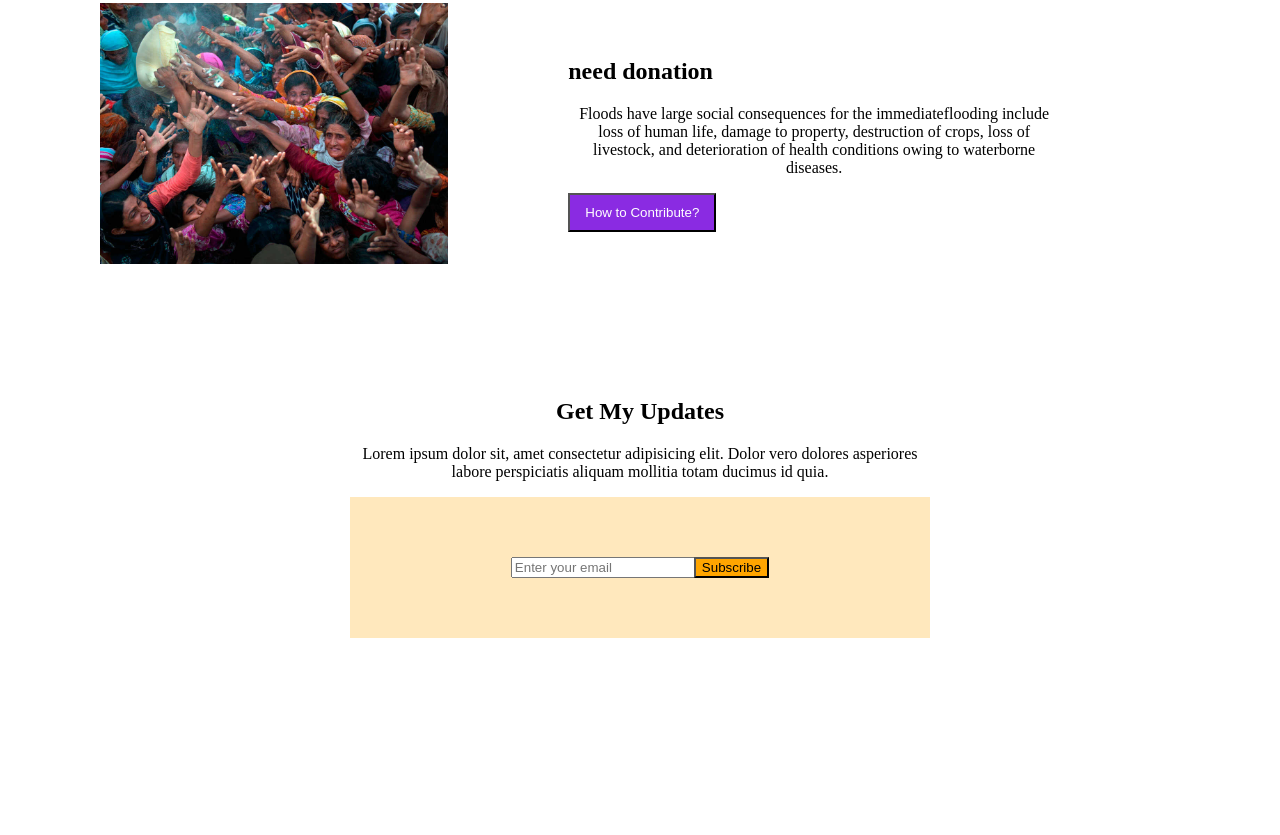
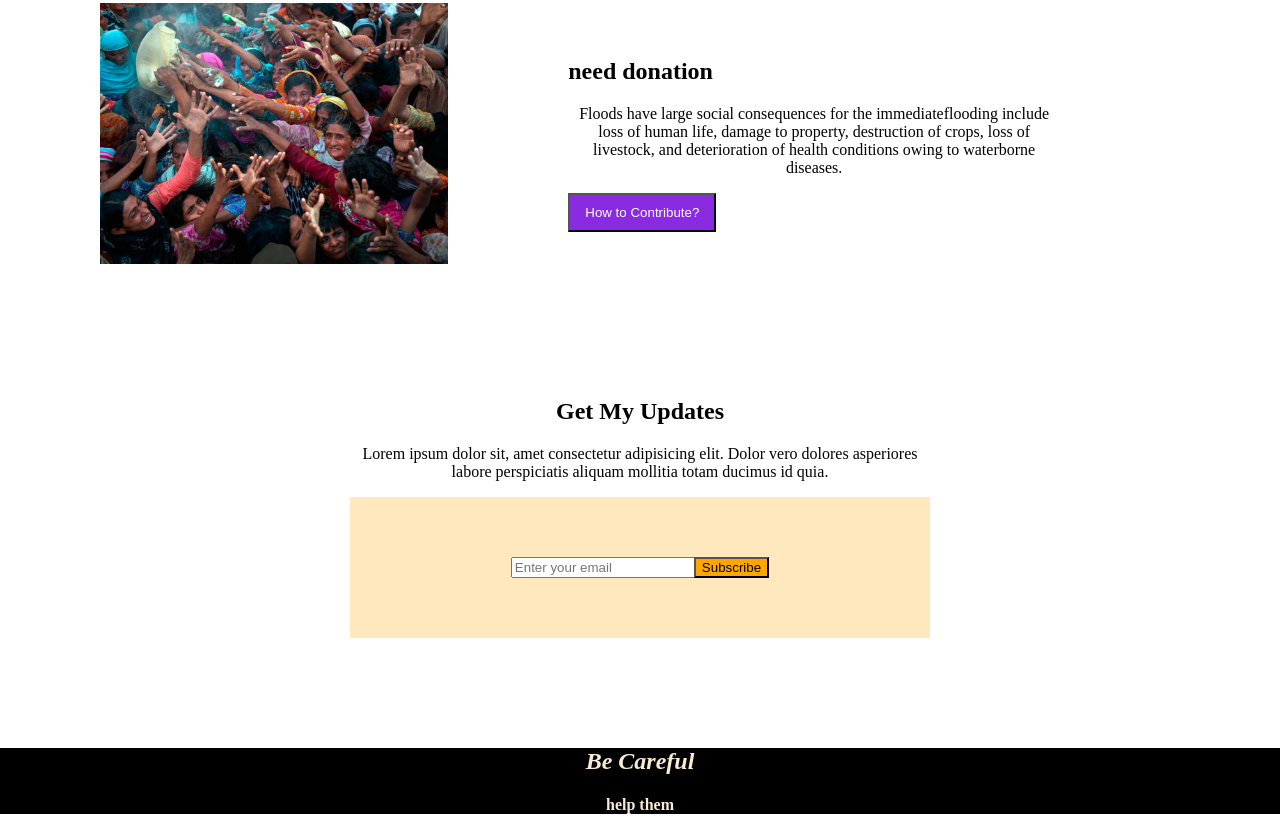
Before and after one commit to abduljalil1233/TIME-OUT, a plain HTML site: page index.html in a window 1280 px wide. Shown: the part 1761-2596 px from the top of the page. Before the commit the page ends 2509 px from the top, so only its background shows below. Drawn offline with Linux system fonts and the light colour scheme.

Commit message:
first commit

```diff
--- a/index.html
+++ b/index.html
@@ -100,6 +100,12 @@
     </div>
   </div>
 </section>
+<section>
+  <footer>
+    <h2 class="cre"> Be Careful</h2>
+    <h4>help them</h4>
+  </footer>
+</section>
 
 </body>
 </html>
--- a/style.css
+++ b/style.css
@@ -151,3 +151,13 @@ hr{
   background: rgba(255, 166, 0, 0.258);
   padding: 60px 0;
 }
+footer{
+text-align: center;
+background-color: black;
+color: antiquewhite;
+
+}
+.cre{
+
+font-style: italic;
+}
```
